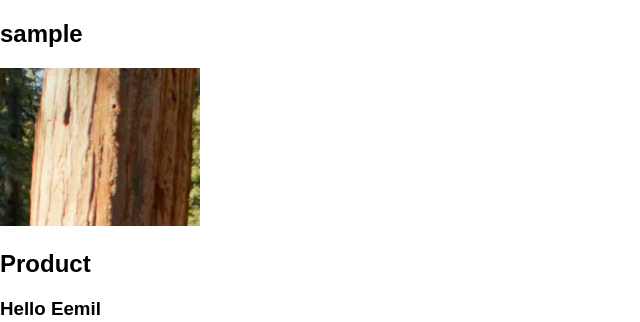
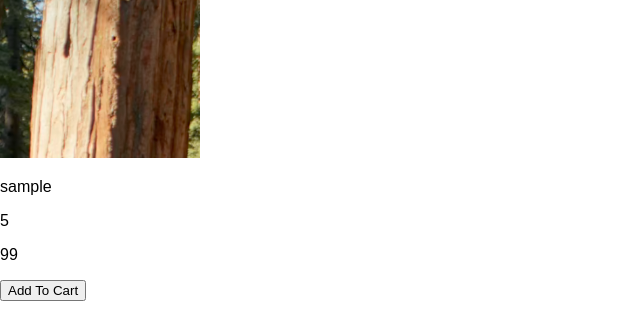
Before and after one commit to RpnAndri/vittrigas, a Django app: template vittrigas/templates/product_list.html in a window 1280 px wide. Shown: the part 118-440 px from the top of the page, without its empty margins (0-640 px from the left). Run offline with Django 5.2, Linux system fonts and the light colour scheme; the template is opened without the code that fills it: values that come from a table or form of the project are taken from there, others are empty; data comes from the database, SQL or seed files in the repository; some libraries are stand-ins or nearby versions.

Commit message:
add: html skeleton

```diff
--- a/vittrigas/templates/product_list.html
+++ b/vittrigas/templates/product_list.html
@@ -9,14 +9,31 @@
 
 {% block content %}
 
-{% for p in products %}
-<h1>
-    {{ p.name }}
-</h1>
-{% if p.img %}
-    <img src="{{ p.img.url }}" alt="{{ product.name }}" width="200">
-{% endif %}
-{% endfor %}
+<div class="all-products">
+    {% for p in products %}
+        <div class="product-container">
+            <img src="{{ p.img.url }}" alt="{{ product.name }}" width="200">
+            <div class="product-details">
+                <div class="product-name">
+                    <p class="product-name">{{ p.name }}</p>
+                </div>
+                <div class="product-rating">
+                    <p class="product-rating">{{ p.rating }}</p>
+                </div>
+                <div class="product-price">
+                    <p class="product-price">{{ p.price }}</p>
+                </div>
+                <div class="add-to-cart">
+                    <button class="add-to-cart">Add To Cart</button>
+                </div>
+
+
+            </div>
+        </div>
+
+    {% endfor %}
+</div>
+
 
 <h1>Product</h1>
 <h3>Hello Eemil</h3>
```
